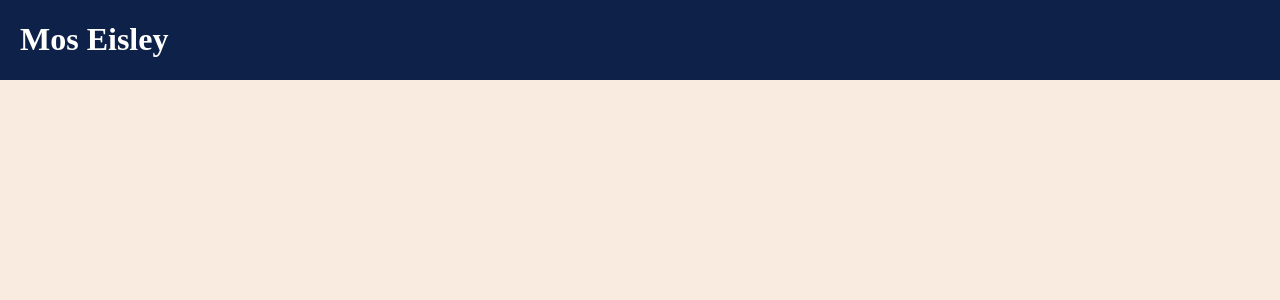
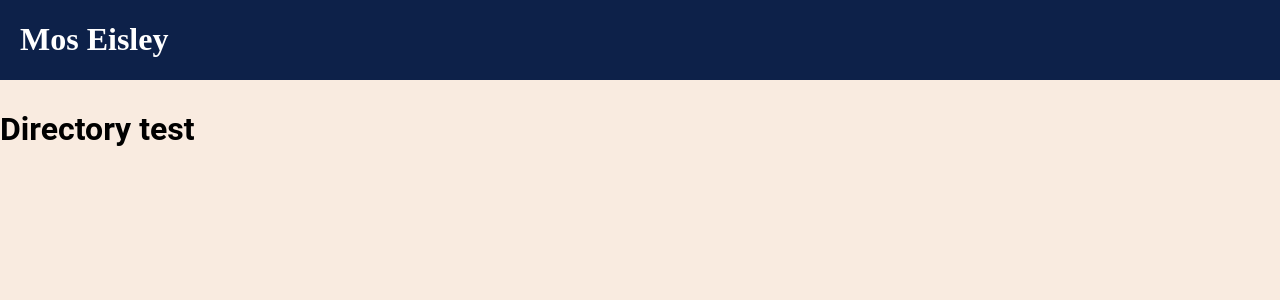
Before and after one commit to MichalPillar/mos-eisley, a React (Create React App) app: page / in a window 1280 px wide. Shown: the top 300 px of the page. Built offline with nearby package versions, Linux system fonts and the light colour scheme; a web font is replaced by a local one.

Commit message:
Added directory component

```diff
--- a/src/components/app/App.jsx
+++ b/src/components/app/App.jsx
@@ -1,12 +1,14 @@
 import React from 'react';
 import './App.css';
 
-import Header from '../header/header';
+import Header from '../header/Header';
+import Directory from '../directory/Directory';
 
 const App = () => {
   return (
     <div className="container">
       <Header />
+      <Directory />
     </div>
   );
 }
--- /dev/null
+++ b/src/components/directory/Directory.css
@@ -0,0 +1,3 @@
+.card-list {
+  margin-top: 110px;
+}
--- /dev/null
+++ b/src/components/directory/Directory.jsx
@@ -0,0 +1,10 @@
+import React from 'react';
+import './Directory.css';
+
+const Directory = () => (
+  <div className="card-list">
+    <h1>Directory test</h1>
+  </div>
+)
+
+export default Directory;
--- a/src/components/header/header.jsx
+++ b/src/components/header/Header.jsx
@@ -1,5 +1,5 @@
 import React from 'react';
-import './header.css';
+import './Header.css';
 
 const Header = () => (
   <div className="header">
```
Also changed, not shown: src/components/header/Header.css (renamed from src/components/header/header.css).
